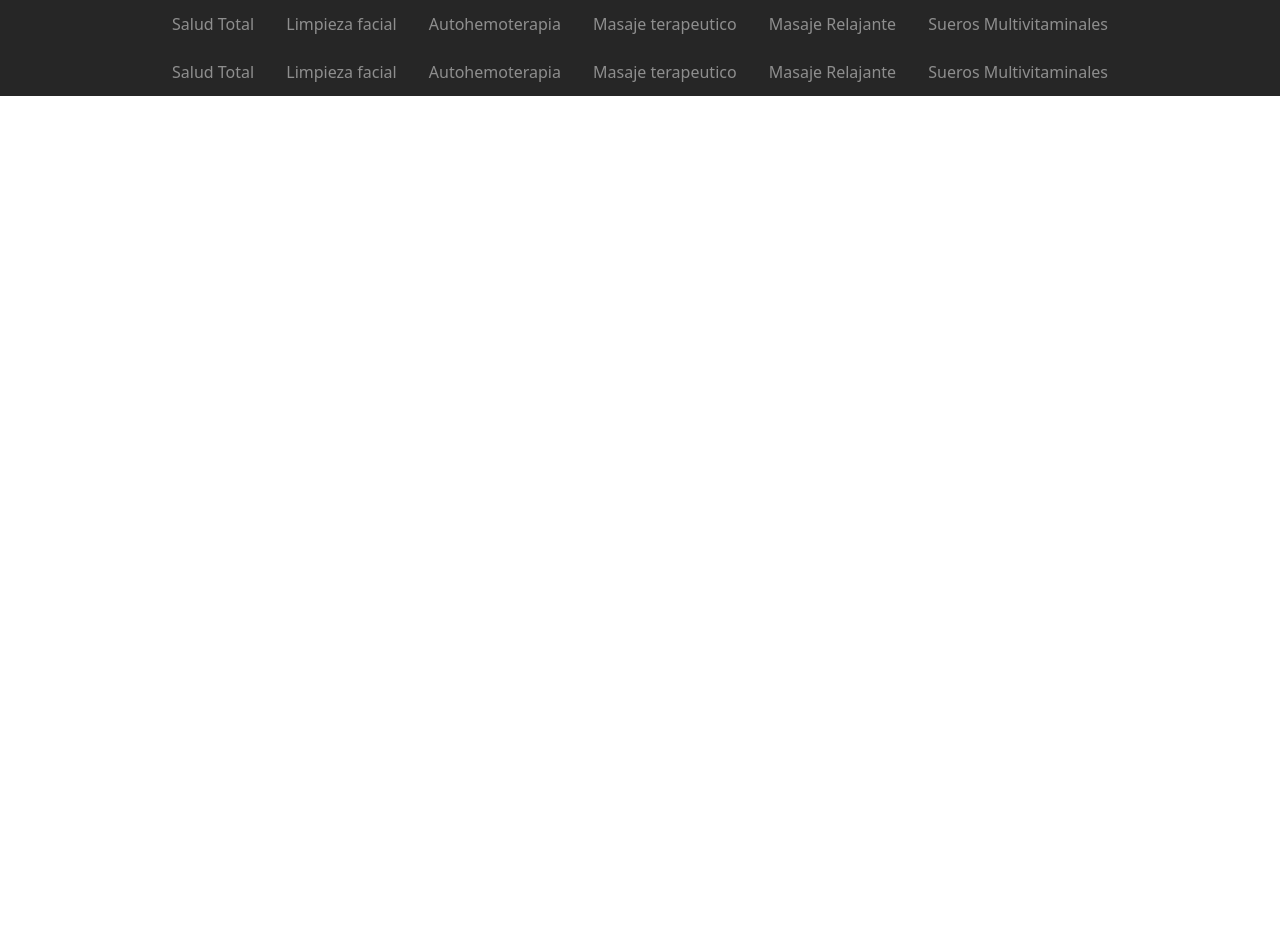
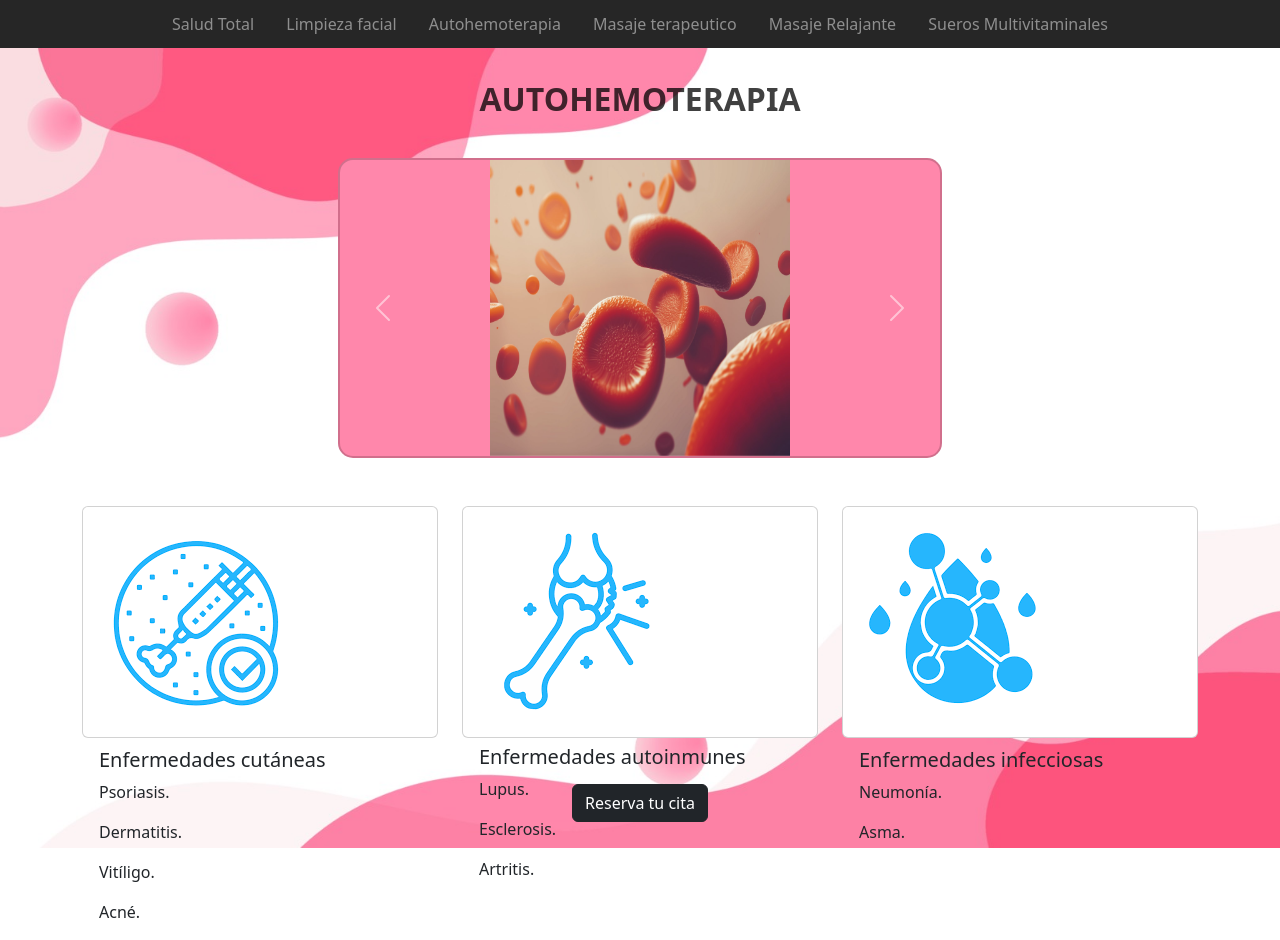
Before and after one commit to miusarname/servicio-de-salud, a plain HTML site: page index.html in a window 1280 px wide. Both pictures are taken after a click on the link "Autohemoterapia". Before the commit the page ends 800 px from the top, so only its background shows below. Drawn offline with nearby package versions, Linux system fonts and the light colour scheme.

Commit message:
Se modifico el codigo y se creo el erro para cubri

```diff
--- a/Utils.js
+++ b/Utils.js
@@ -1,55 +1,78 @@
-const main = document.querySelector('#start');
+const main = document.querySelector("#start");
+const NotF = document.querySelector("#not");
 
 async function cargarContenido(url) {
   const respuesta = await fetch(url);
   if (!respuesta.ok) {
-    throw new Error('No se pudo obtener los datos.');
+    throw new Error("No se pudo obtener los datos.");
   }
   return respuesta.text();
 }
 
-function reload(El) {
-   El.addEventListener("click", ()=> {
-      location.reload();
-    });
 
+const cargarstart = async () => {
+
+  const htmlString = await cargarContenido("../views/starts.html");
+  main.innerHTML = htmlString;
+
+  const In = document.querySelector("#index");
+  const LF = document.querySelector("#LF");
+  const AT = document.querySelector("#AT");
+  const MT = document.querySelector("#MT");
+  const MR = document.querySelector("#MR");
+  const SM = document.querySelector("#SM");
+
+  In.addEventListener("click", (e) => {
+    cargarstart();
+  })
+  agregarEvento(LF, "../views/FacialLimpieza.html");
+  agregarEvento(AT, "../views/autohemoterapia.html");
+  agregarEvento(MT, "../views/MasajeTerapeutico.html");
+  agregarEvento(MR, "../views/Error.html");
+  agregarEvento(SM, "../views/Error.html");
 }
 
 function agregarEvento(elemento, url) {
   elemento.addEventListener("click", async (event) => {
-    const navbar = await cargarContenido('../views/navbar.html');
+    const navbar = await cargarContenido("../views/navbar.html");
     const contenido = await cargarContenido(url);
-    main.innerHTML = navbar + contenido;
+      main.innerHTML = navbar + contenido;
 
-    const In = document.querySelector('#index');
-    const LF = document.querySelector('#LF');
-    const AT = document.querySelector('#AT');
-    const MT = document.querySelector('#MT');
-    const MR = document.querySelector('#MR');
+    const In = document.querySelector("#index");
+    const LF = document.querySelector("#LF");
+    const AT = document.querySelector("#AT");
+    const MT = document.querySelector("#MT");
+    const MR = document.querySelector("#MR");
+    const SM = document.querySelector("#SM");
 
-   //console.log(MR);
-    //reload(In)
-    agregarEvento(LF, '../views/FacialLimpieza.html');
-    agregarEvento(AT, '../views/navbar.html');
-    agregarEvento(MT, '../views/MasajeTerapeutico.html');
-    agregarEvento(MR, '../views/FacialLimpieza.html');
+    In.addEventListener("click", (e) => {
+      cargarstart();
+    })
+    agregarEvento(LF, "../views/FacialLimpieza.html");
+    agregarEvento(AT, "../views/autohemoterapia.html");
+    agregarEvento(MT, "../views/MasajeTerapeutico.html");
+    agregarEvento(MR, "../views/Error.html");
+    agregarEvento(SM, "../views/Error.html");
   });
 }
 
-window.addEventListener("load", async function(event) {
-  const htmlString = await cargarContenido('../views/starts.html');
+window.addEventListener("load", async function (event) {
+  const htmlString = await cargarContenido("../views/starts.html");
   main.innerHTML = htmlString;
 
-  const In = document.querySelector('#index');
-  const LF = document.querySelector('#LF');
-  const AT = document.querySelector('#AT');
-  const MT = document.querySelector('#MT');
-  const MR = document.querySelector('#MR');
+  const In = document.querySelector("#index");
+  const LF = document.querySelector("#LF");
+  const AT = document.querySelector("#AT");
+  const MT = document.querySelector("#MT");
+  const MR = document.querySelector("#MR");
+  const SM = document.querySelector("#SM");
 
-  //reload(In)
-  agregarEvento(LF, '../views/FacialLimpieza.html');
-  agregarEvento(AT, '../views/navbar.html');
-  agregarEvento(MT, '../views/MasajeTerapeutico.html');
-  agregarEvento(MR, '../views/FacialLimpieza.html');
-
+  In.addEventListener("click", (e) => {
+    cargarstart();
+  })
+  agregarEvento(LF, "../views/FacialLimpieza.html");
+  agregarEvento(AT, "../views/autohemoterapia.html");
+  agregarEvento(MT, "../views/MasajeTerapeutico.html");
+  agregarEvento(MR, "../views/Error.html");
+  agregarEvento(SM, "../views/Error.html");
 });
--- a/views/navbar.html
+++ b/views/navbar.html
@@ -3,7 +3,7 @@
   <nav
     class="container d-flex flex-column flex-md-row justify-content-between"
   >
-    <a class="py-2" href="#" aria-label="Product"> Salud Total </a>
+    <a class="py-2" href="#" aria-label="Product" id="index"> Salud Total </a>
     <a class="py-2 d-none d-md-inline-block" href="#" id="LF">Limpieza facial </a>
     <a id="AT" class="py-2 d-none d-md-inline-block" href="#">Autohemoterapia</a>
     <a id="MT" class="py-2 d-none d-md-inline-block" href="#">Masaje terapeutico</a>
```
Also changed, not shown: views/Error.html (added, +28 -0 lines).
